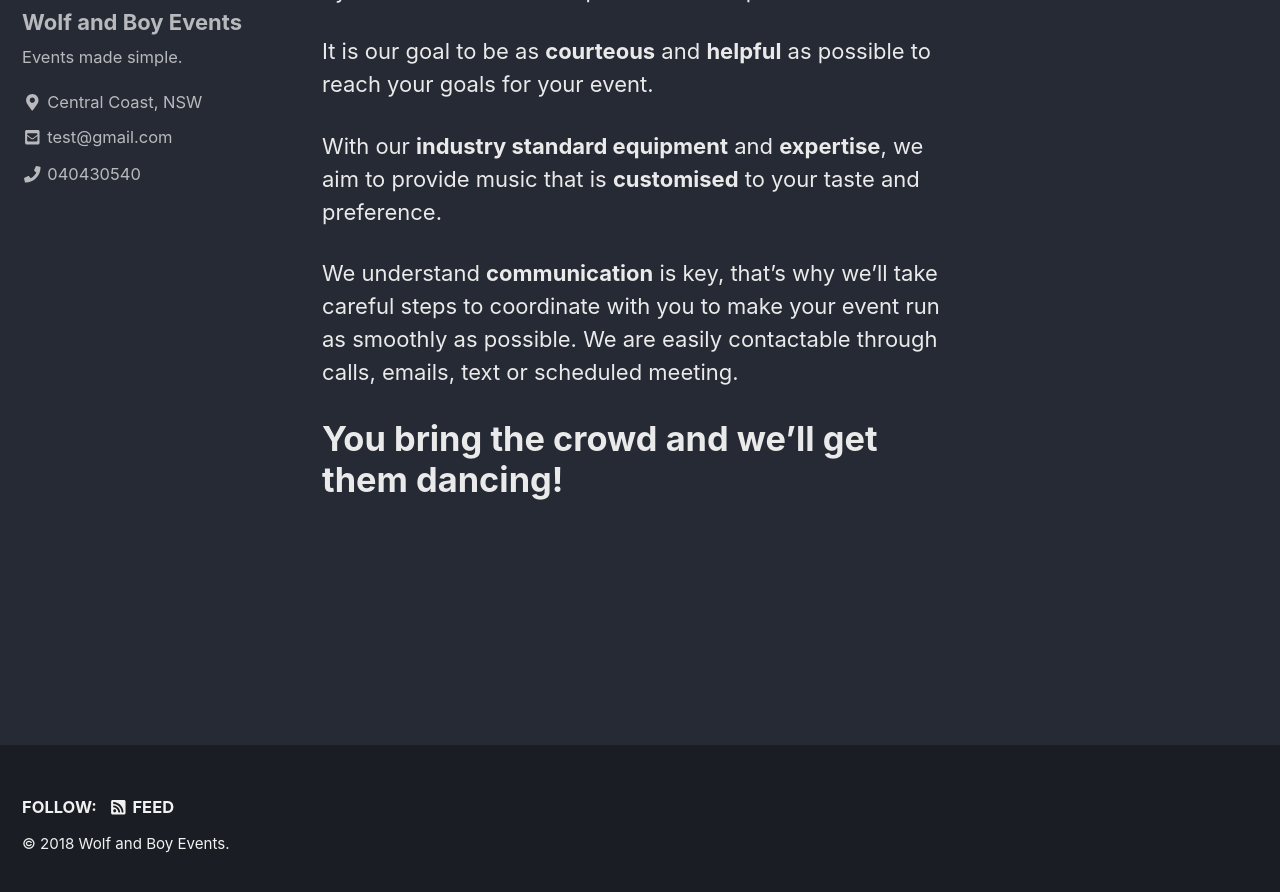
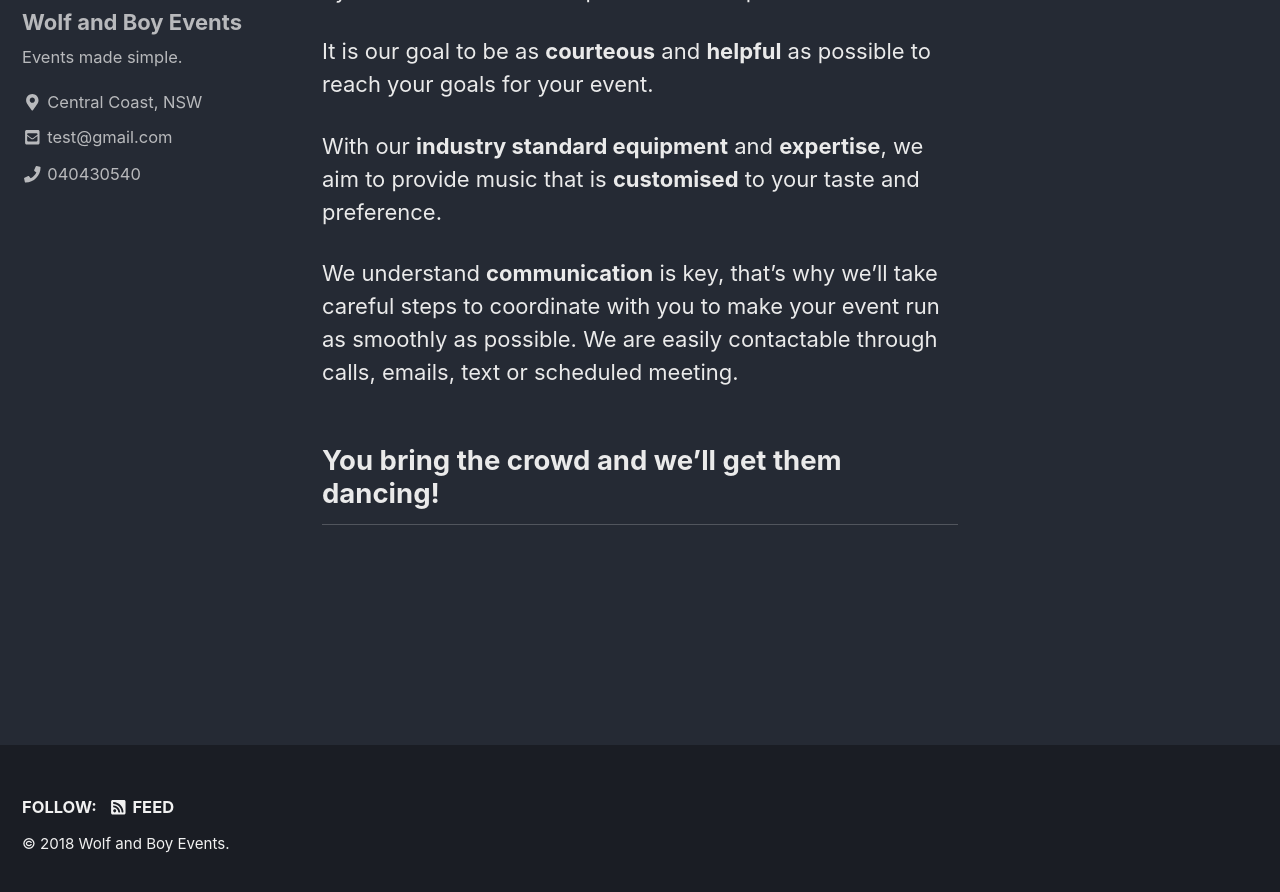
Before and after one commit to Wolf-and-Boy-Events/Wolf-and-Boy-Events.github.io, a Jekyll site: the page built from _pages/about.md, in a window 1280 px wide and 900 px high, scrolled down 1226 px. Shown: the top 892 px of the window. Built offline with Jekyll 4.4.1, drawn with Linux system fonts in a browser that asks for light colours; cached includes are drawn as plain includes; nearby versions of some CDN libraries.

```diff
--- a/_pages/about.md
+++ b/_pages/about.md
@@ -15,4 +15,4 @@ With our **industry standard equipment** and **expertise**, we aim to provide mu
 
 We understand **communication** is key, that's why we'll take careful steps to coordinate with you to make your event run as smoothly as possible. We are easily contactable through calls, emails, text or scheduled meeting.
 
-# You bring the crowd and we'll get them dancing!
+## You bring the crowd and we'll get them dancing!
```
